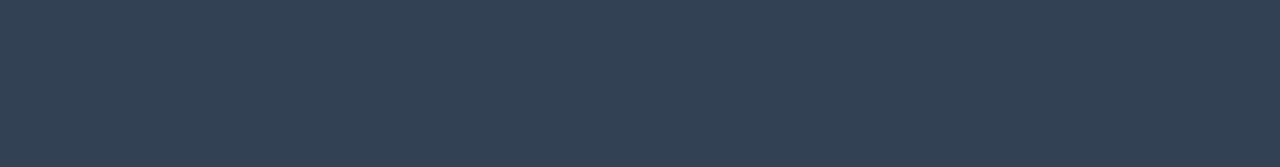
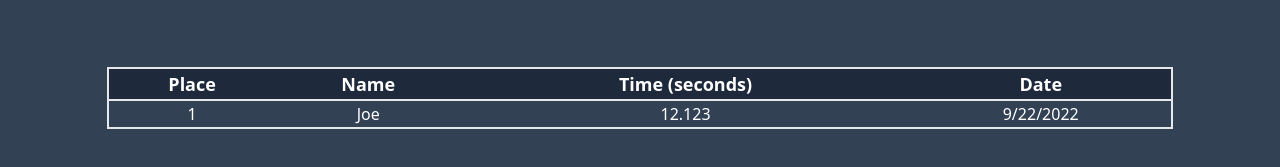
Before and after one commit to COValhalla/wheres-waldo, a React (Vite) app: page /leaderboard in a window 1280 px wide. Shown: the part 305-472 px from the top of the page. Built offline with nearby package versions, Linux system fonts and the light colour scheme; no server answers; the database is empty.

Commit message:
Basic table formatting.

```diff
--- a/src/components/Leaderboard.jsx
+++ b/src/components/Leaderboard.jsx
@@ -81,6 +81,24 @@ export default function Leaderboard() {
             {selectedMode}
           </div>
         )}
+        <table className=" mx-auto my-8 w-5/6 border-2">
+          <thead className="border-2 bg-slate-800 text-lg font-bold">
+            <tr className="">
+              <th>Place</th>
+              <th>Name</th>
+              <th>Time (seconds)</th>
+              <th>Date</th>
+            </tr>
+          </thead>
+          <tbody>
+            <tr className="text-center">
+              <td>1</td>
+              <td>Joe</td>
+              <td>12.123</td>
+              <td>9/22/2022</td>
+            </tr>
+          </tbody>
+        </table>
       </div>
     </div>
   )
```
